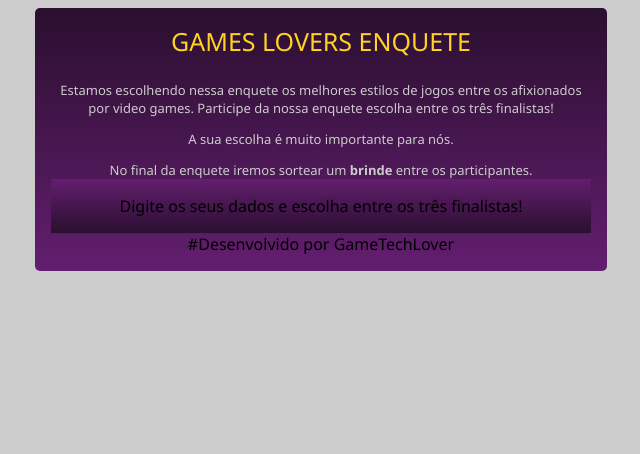
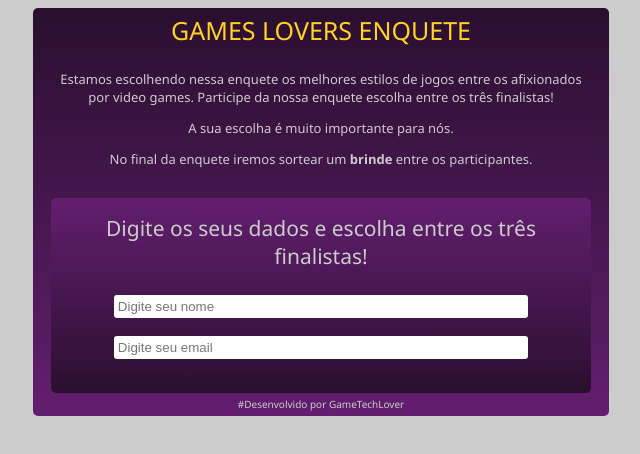
Before and after one commit to tiihmesquita/bootcamp-devjr-projeto2, a plain HTML site: page index.html in a window 1280 px wide. Shown: the whole page, without its empty margins (319-959 px from the left). Drawn offline with Linux system fonts and the light colour scheme.

Commit message:
closes #3 - inputs

```diff
--- a/index.html
+++ b/index.html
@@ -23,10 +23,14 @@
             participantes.
         </div>
         <div class="sub-dados">
-            <div >
+            <div class="sub-title">
                 Digite os seus dados e escolha entre os três
                 finalistas!
             </div>
+
+            <input type="text" placeholder="Digite seu nome" class="inputs">
+            <input type="email" placeholder="Digite seu email" class="inputs">
+
 
             <div>
                 <div></div>
@@ -36,7 +40,7 @@
             </div>
 
         </div>
-        #Desenvolvido por GameTechLover
+        <div class="footer">#Desenvolvido por GameTechLover</div>
 
 
 
--- a/style.css
+++ b/style.css
@@ -1,5 +1,15 @@
 body{
     background-color: #CCCCCC;
+}
+.inputs{
+    width: 80%;
+    margin: 0 auto;
+    padding: 4px;
+    margin-bottom: 18px;
+    border-radius: 3px;
+    border: none;
+
+
 }
 .container{
     background-image: linear-gradient(to bottom, #2A0F2F, #631E6F) ;
@@ -7,7 +17,7 @@ body{
     text-align: center;
     margin: auto;
     flex-direction: column;
-    padding: 1rem;
+    padding: 0.3rem  1.1rem;
     width: 540px;
     border-radius: 5px;
     font-family:  'Segoe UI', Tahoma, Geneva, Verdana, sans-serif;
@@ -20,10 +30,12 @@ body{
     margin-bottom: 10px;
     }
 .sub-dados{
+    margin-top: 30px;
     display: flex;
     flex-direction: column;
     background-image: linear-gradient(to bottom, #631E6F, #2A0F2F) ;
     padding: 1rem;
+    border-radius: 5px;
 }
 .text{
     color: #CCCCCC;
@@ -31,5 +43,16 @@ body{
     margin-top: 13px;
 }
 .sub-title{
+    color: #CCCCCC;
+
+    font-size: 21px;
+    font-weight:1px;
+    margin-bottom: 25px;
+}
+.footer{
+    color: #CCCCCC;
+    font-size: 10px;
+    margin-top: 4px;
+
 
 }
```
